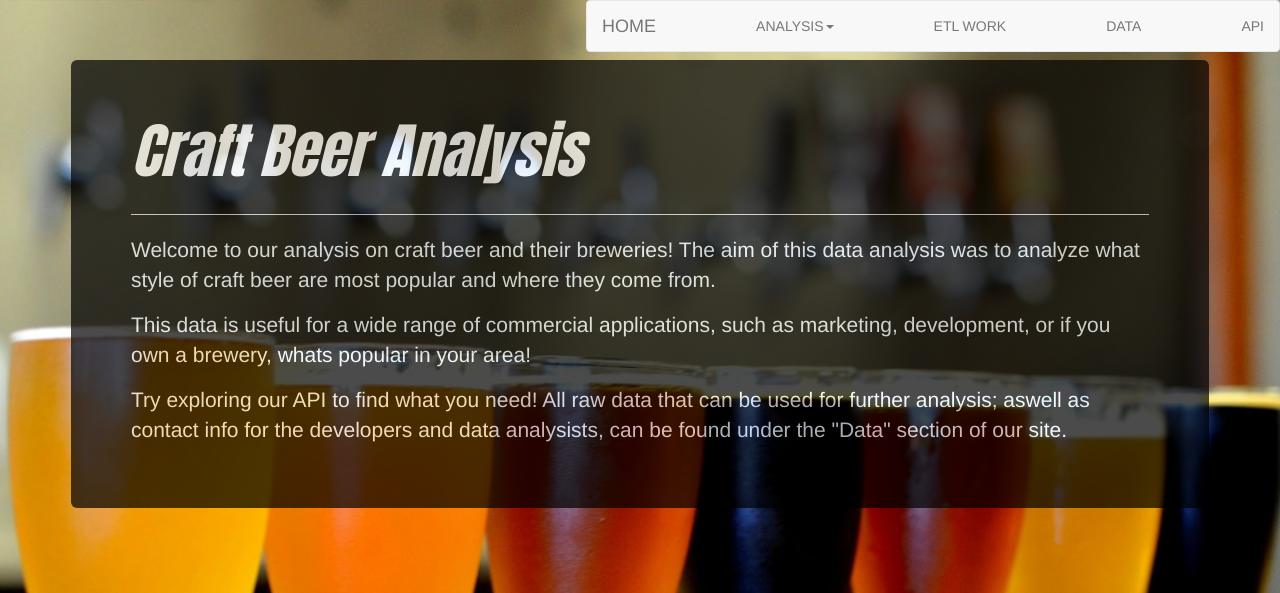
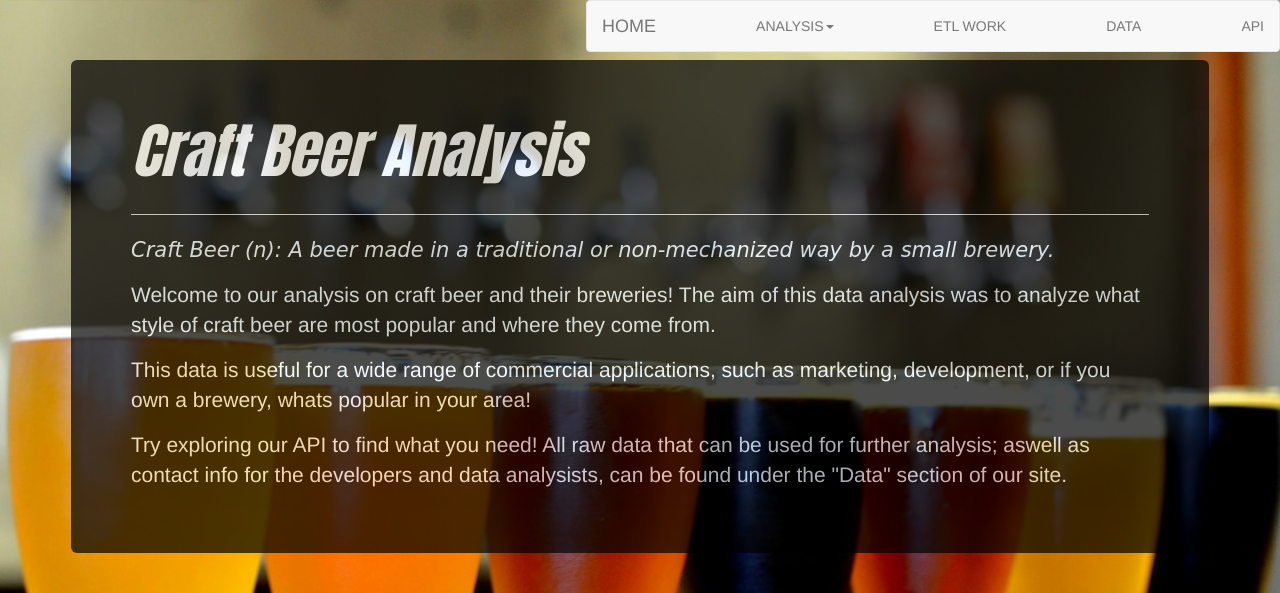
Before and after one commit to JPrakke/Craft-Beer-Analysis, a Flask app: page / in a window 1280 px wide. Shown: the top 593 px of the page. Run offline with Flask 2, Linux system fonts and the light colour scheme; parts of the project's set-up code (start-up, migrations or seed data) failed here and were passed over; some libraries are stand-ins or nearby versions.

Commit message:
craft beer definition

```diff
--- a/web/static/css/home_style.css
+++ b/web/static/css/home_style.css
@@ -51,6 +51,11 @@ header  {
     color: #fdfcfc;
     font-style: italic;
     font-family: Impact, Haettenschweiler, 'Arial Narrow Bold', sans-serif;
+}
+
+.definition {
+  font-family: cursive;
+  font-style: italic;
 }
 
 body {
--- a/web/templates/index.html
+++ b/web/templates/index.html
@@ -41,6 +41,7 @@
         <div class="jumbotron" style="background-color:black; color: aliceblue; margin-top: 60px; opacity: 0.7;">
             <header>Craft Beer Analysis</header>
             <hr />
+            <p class="definition">Craft Beer (n): A beer made in a traditional or non-mechanized way by a small brewery.</p>
             <p>Welcome to our analysis on craft beer and their breweries! The aim of this data analysis was to analyze
                 what style of craft beer are most popular and where they come from.</p>
             <p>This data is useful for a wide range of commercial applications, such as marketing, development, or if
```
